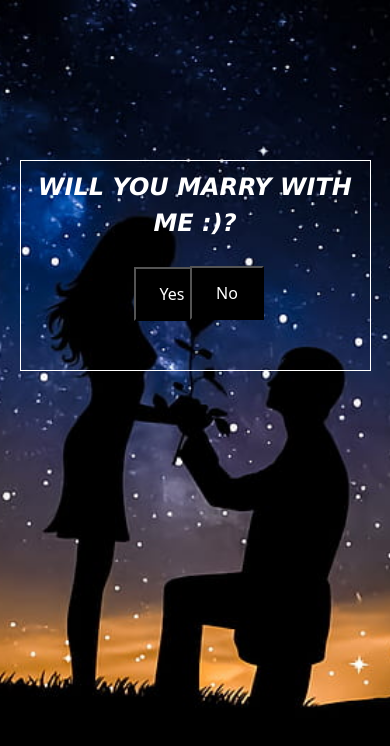
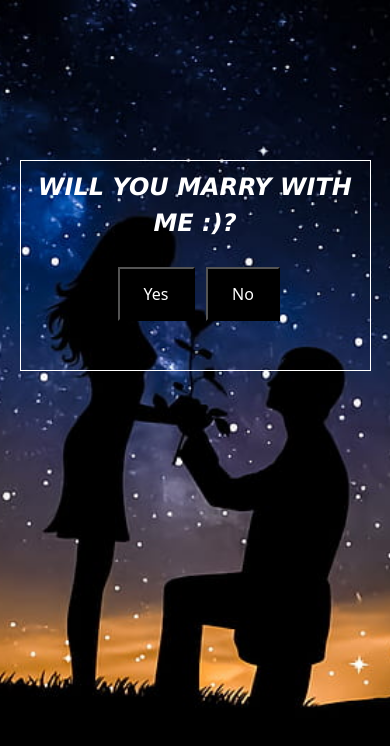
Before and after one commit to Noob-coder-f/Project, a plain HTML site: page index.html in a window 390 px wide. Drawn offline with nearby package versions, Linux system fonts and the light colour scheme.

Commit message:
index2.css

```diff
--- a/index2.css
+++ b/index2.css
@@ -216,13 +216,13 @@ button {
         /* margin: 5px 0; */
         /* margin-left: 4rem; */
         margin-top: 6rem;
-        margin-right: 4rem;
+        margin-right: 5rem;
     }
     #no {
         position: absolute;
         /* margin: 5px 7px; */
-        margin-left: 4rem;
-        margin-top: 5.5rem;
+        margin-left: 6rem;
+        margin-top: 5.6rem;
     }
 
 
@@ -266,16 +266,17 @@ button {
         box-shadow: 0px 4px 15px rgba(0, 0, 0, 0.5);
         left: 15px;
         height: 95%;
+        top: 3rem;
     }
 
     .form-container h2 {
         text-align: center;
         color: white;
-        margin-bottom: 1rem;
+        margin-bottom: 11px;
     }
 
     .form-group {
-        margin-bottom: 1.5rem;
+        margin-bottom: 1rem;
     }
 
     .form-group label {
```
